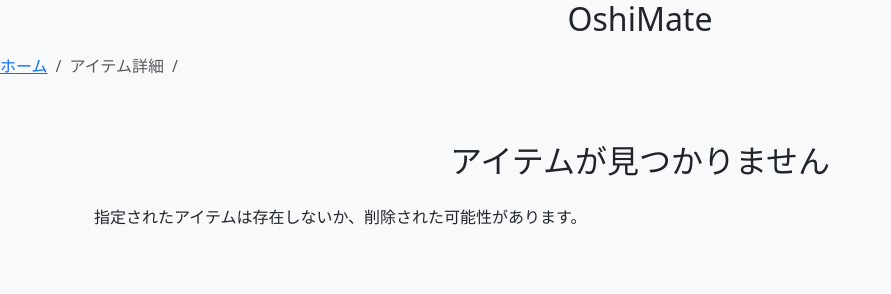
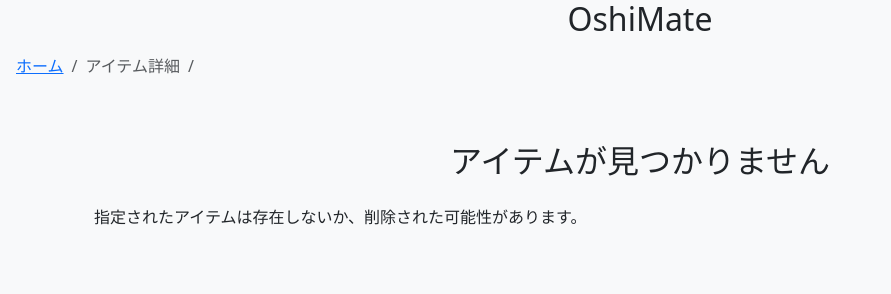
Before and after one commit to sososo176/OshiMate-, a Django app: template items/templates/items/item_detail.html in a window 1280 px wide. Shown: the top 294 px of the page, without its empty margins (0-891 px from the left). Run offline with Django 5.2, Linux system fonts and the light colour scheme; the template is opened without the code that fills it, so the values that code supplies are empty; the visitor is signed in with stand-in values (Sample User, id 1); some libraries are stand-ins or nearby versions.

Commit message:
パンくずリスト空白

```diff
--- a/items/templates/items/item_detail.html
+++ b/items/templates/items/item_detail.html
@@ -7,7 +7,7 @@
 <h2 class="text-center mb-3">OshiMate</h2>
 
 <!-- パンくずリスト -->
-<nav aria-label="breadcrumb"　class="mb-3">
+<nav aria-label="breadcrumb" class="mb-3 px-3">
   <ol class="breadcrumb">
     <li class="breadcrumb-item"><a href="{% url 'accounts:home' %}">ホーム</a></li>
     <li class="breadcrumb-item active" aria-current="page">アイテム詳細</li>
```
